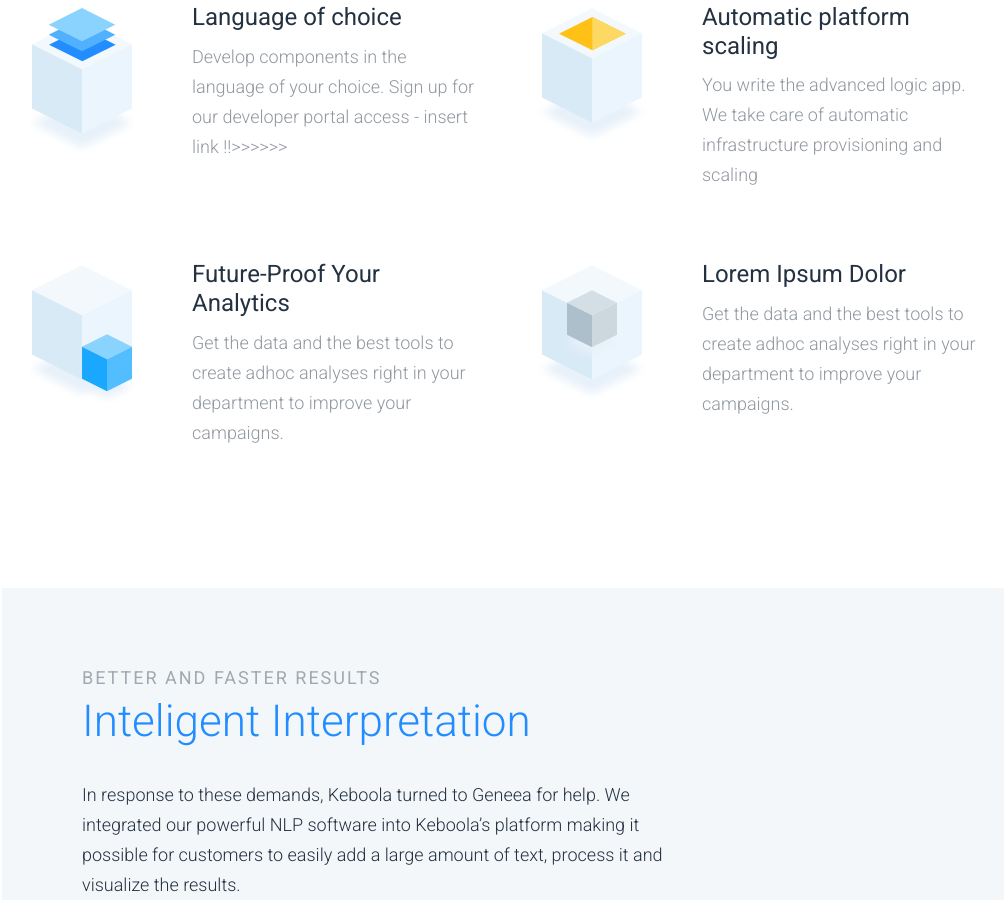
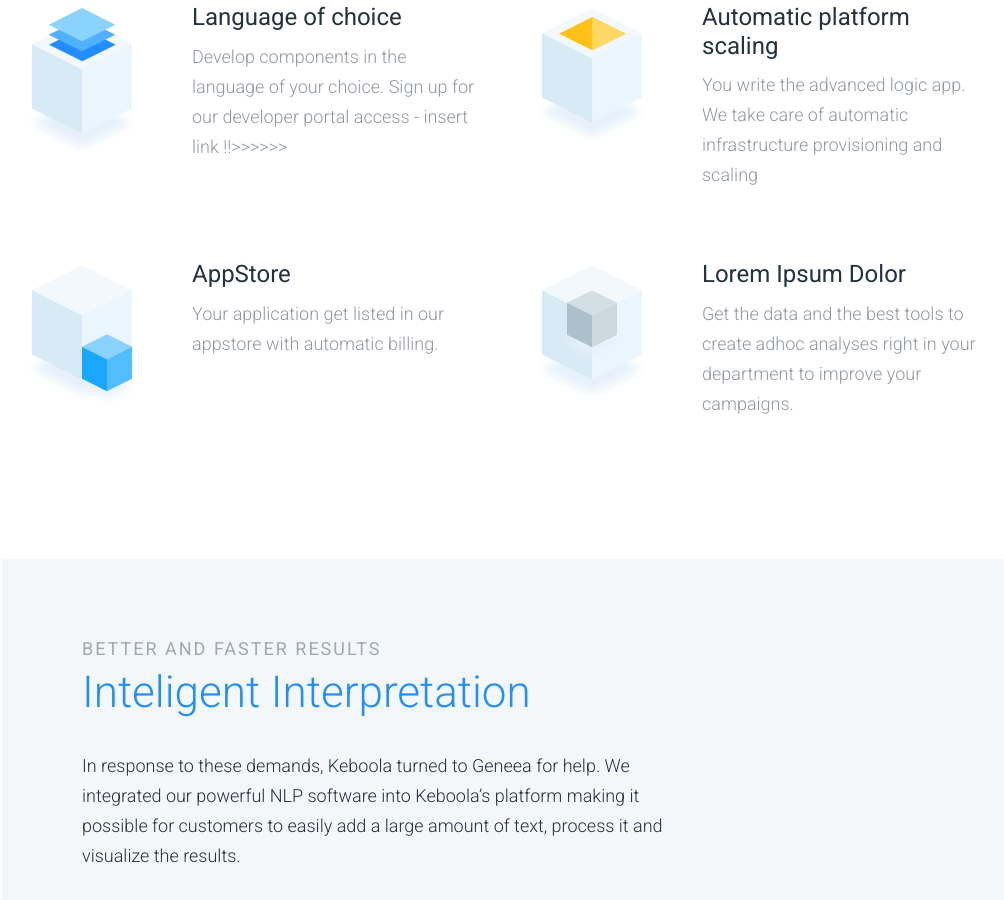
Before and after one commit to keboola/website, a Jekyll site: the page built from _platform/platform.md, in a window 1280 px wide and 900 px high, scrolled down 2287 px. Shown: the whole window, without its empty margins (128-1132 px from the left). Built offline with Jekyll 4.4.1, drawn with Linux system fonts in a browser that asks for light colours; nearby versions of some CDN libraries.

Commit message:
Update from Forestry.io - Updated platform.md

```diff
--- a/_platform/platform.md
+++ b/_platform/platform.md
@@ -42,9 +42,8 @@ page_sections:
     desc: You write the advanced logic app. We take care of automatic infrastructure
       provisioning and scaling
     icotype: yellow
-  - desc: Get the data and the best tools to create adhoc analyses right in your department
-      to improve your campaigns.
-    title: Future-Proof Your Analytics
+  - desc: Your application get listed in our appstore with automatic billing.
+    title: AppStore
     icotype: blueright
   - icotype: gray
     desc: Get the data and the best tools to create adhoc analyses right in your department
```
